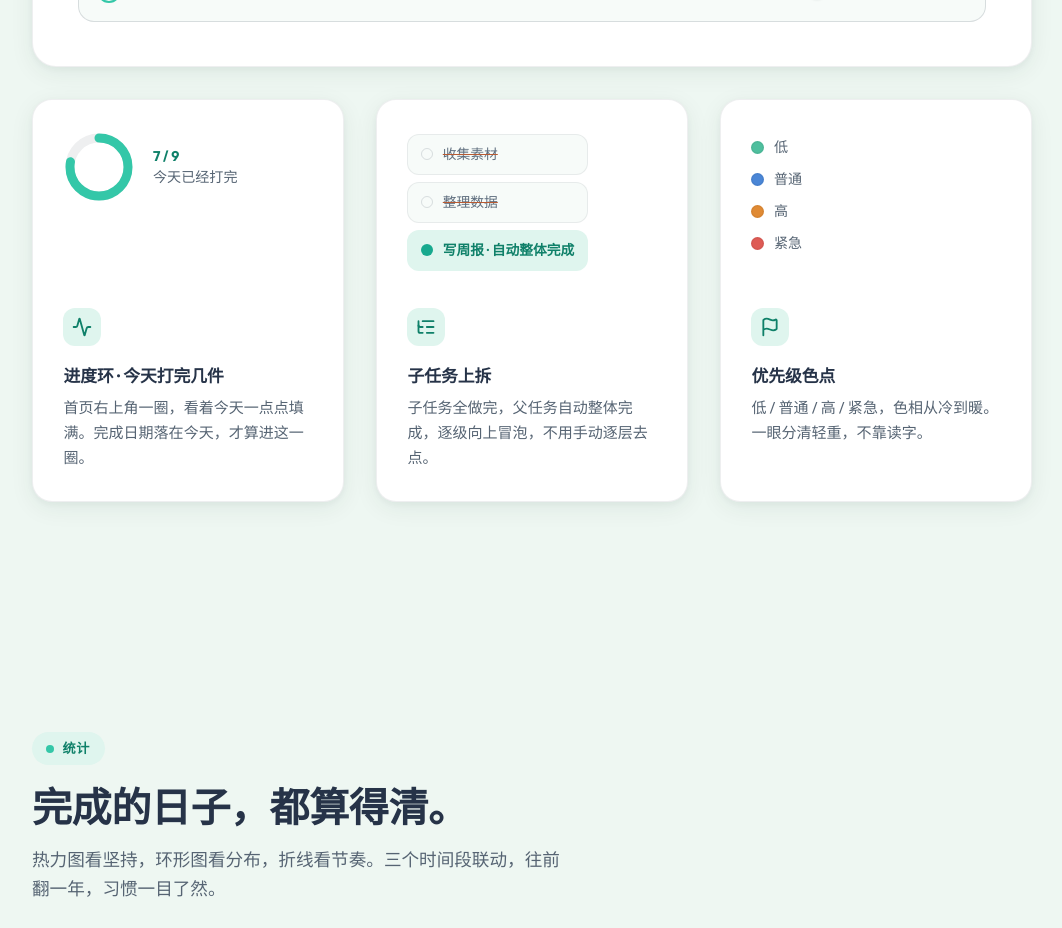
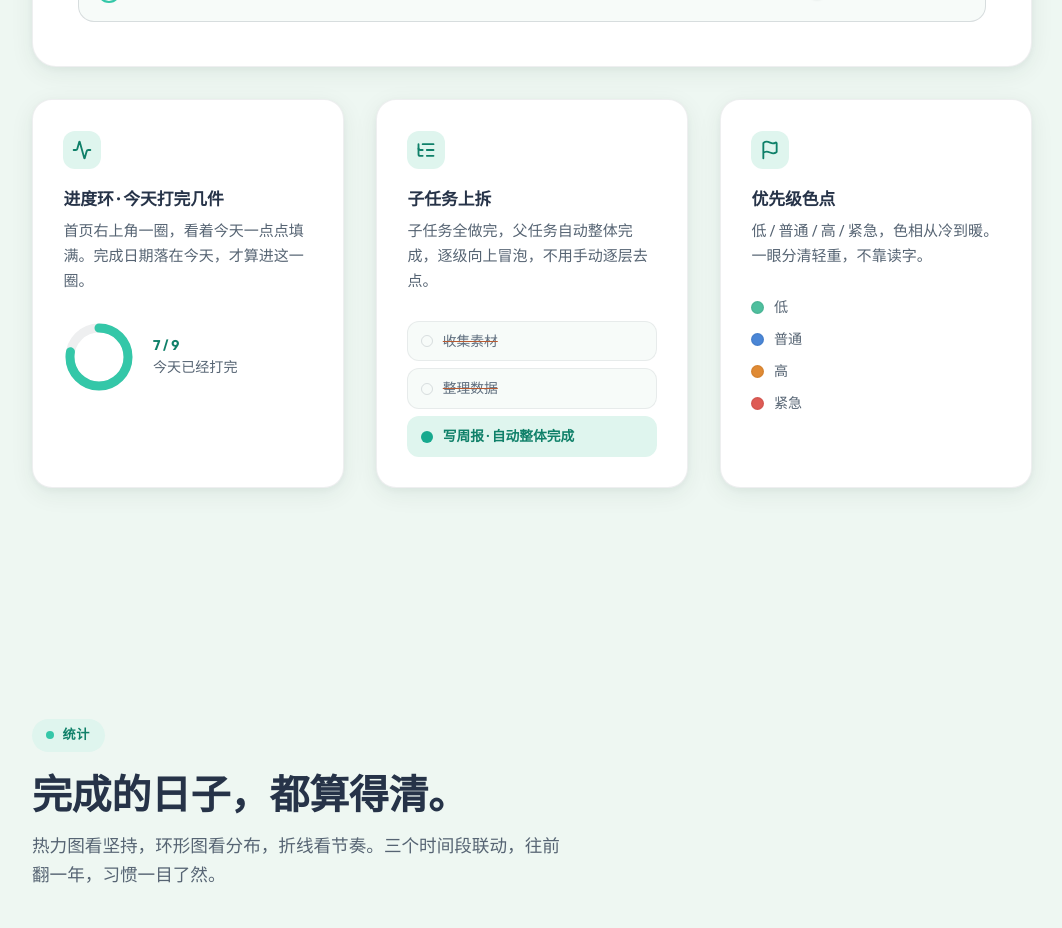
Before and after one commit to nabaonan/doit-website, a Vue app: page / in a window 1280 px wide. Shown: the part 3360-4288 px from the top of the page, without its empty margins (108-1170 px from the left). Built offline with nearby package versions, Linux system fonts and the light colour scheme; no server answers.

Commit message:
fix(site): 交互区改回文字在上图在下，图与文字留足间距

```diff
--- a/src/components/InteractionDemo.vue
+++ b/src/components/InteractionDemo.vue
@@ -131,6 +131,11 @@ const prios = [
       <!-- 三格：进度环 / 子任务上拆 / 优先级 -->
       <div class="features" style="margin-top: clamp(1.25rem, 3vw, 2rem)">
         <article class="feature reveal">
+          <span class="feature-icon" aria-hidden="true">
+            <Activity :size="21" :stroke-width="2.1" />
+          </span>
+          <h4>{{ features[0].title }}</h4>
+          <p>{{ features[0].desc }}</p>
           <div class="feature-visual" aria-hidden="true">
             <div class="ring-demo">
               <svg class="ring-svg" width="72" height="72" viewBox="0 0 72 72">
@@ -140,14 +145,14 @@ const prios = [
               <span class="ring-label"><b>7 / 9</b><br />今天已经打完</span>
             </div>
           </div>
-          <span class="feature-icon" aria-hidden="true">
-            <Activity :size="21" :stroke-width="2.1" />
-          </span>
-          <h4>{{ features[0].title }}</h4>
-          <p>{{ features[0].desc }}</p>
         </article>
 
         <article class="feature reveal">
+          <span class="feature-icon" aria-hidden="true">
+            <ListTree :size="21" :stroke-width="2.1" />
+          </span>
+          <h4>{{ features[1].title }}</h4>
+          <p>{{ features[1].desc }}</p>
           <div class="feature-visual" aria-hidden="true">
             <div class="up-bubbles">
               <span class="bubble done"><span class="c off"></span><span class="t">收集素材</span></span>
@@ -155,14 +160,14 @@ const prios = [
               <span class="bubble" data-role="parent"><span class="c on"></span>写周报 · 自动整体完成</span>
             </div>
           </div>
-          <span class="feature-icon" aria-hidden="true">
-            <ListTree :size="21" :stroke-width="2.1" />
-          </span>
-          <h4>{{ features[1].title }}</h4>
-          <p>{{ features[1].desc }}</p>
         </article>
 
         <article class="feature reveal">
+          <span class="feature-icon" aria-hidden="true">
+            <Flag :size="21" :stroke-width="2.1" />
+          </span>
+          <h4>{{ features[2].title }}</h4>
+          <p>{{ features[2].desc }}</p>
           <div class="feature-visual" aria-hidden="true">
             <div class="prio-row">
               <span v-for="p in prios" :key="p.label" class="prio">
@@ -170,11 +175,6 @@ const prios = [
               </span>
             </div>
           </div>
-          <span class="feature-icon" aria-hidden="true">
-            <Flag :size="21" :stroke-width="2.1" />
-          </span>
-          <h4>{{ features[2].title }}</h4>
-          <p>{{ features[2].desc }}</p>
         </article>
       </div>
     </div>
--- a/src/style.css
+++ b/src/style.css
@@ -906,12 +906,9 @@ p {
   font-size: 0.94rem;
 }
 
-/* 卡片图区：图文对调后，图在上、文字在下，图与文字之间留出舒适间距 */
+/* 卡片图区：图在文字下方，图与上方文字之间留出舒适间距 */
 .feature-visual {
-  display: flex;
-  align-items: start;
-  margin-bottom: clamp(1.3rem, 2.4vw, 1.7rem);
-  min-height: 150px;
+  margin-top: clamp(1.3rem, 2.4vw, 1.7rem);
 }
 
 /* 进度环特例：环上数字用 Outfit 撑开 */
@@ -958,7 +955,6 @@ p {
 .up-bubbles {
   display: grid;
   gap: 0.45rem;
-  margin-top: 0.2rem;
 }
 
 .bubble {
@@ -1006,7 +1002,6 @@ p {
 .prio-row {
   display: grid;
   gap: 0.55rem;
-  margin-top: 0.3rem;
 }
 
 .prio {
```
